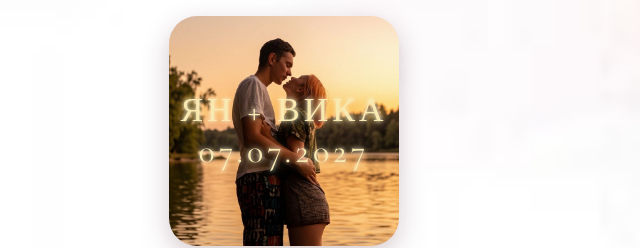
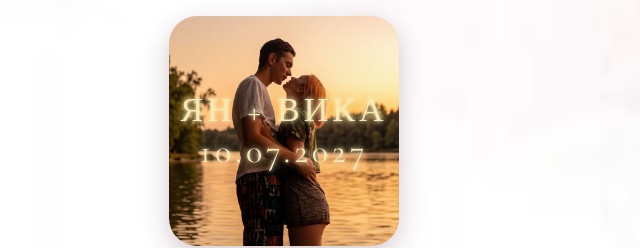
Before and after one commit to nastasya220v-ops/wedding-d, a plain HTML site: page index.html in a window 1280 px wide. Shown: the part 1320-1568 px from the top of the page, 356-996 px from the left. Drawn offline with nearby package versions, Linux system fonts and the light colour scheme.

Commit message:
Update index.html

```diff
--- a/index.html
+++ b/index.html
@@ -240,7 +240,7 @@
 
 <!-- ФОТО-БЛОК -->
 <section>
-  <div class="tile"><span>ЯН + ВИКА</span><span>07.07.2027</span></div>
+  <div class="tile"><span>ЯН + ВИКА</span><span>10.07.2027</span></div>
   <div class="pair"><div></div><div></div></div>
 </section>
 
```
